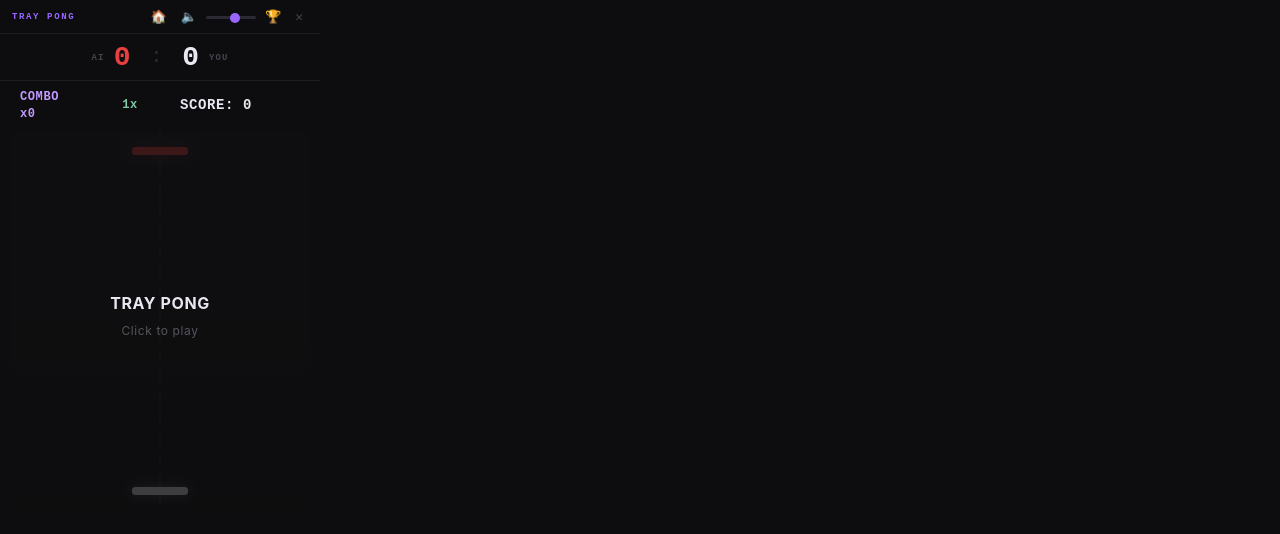
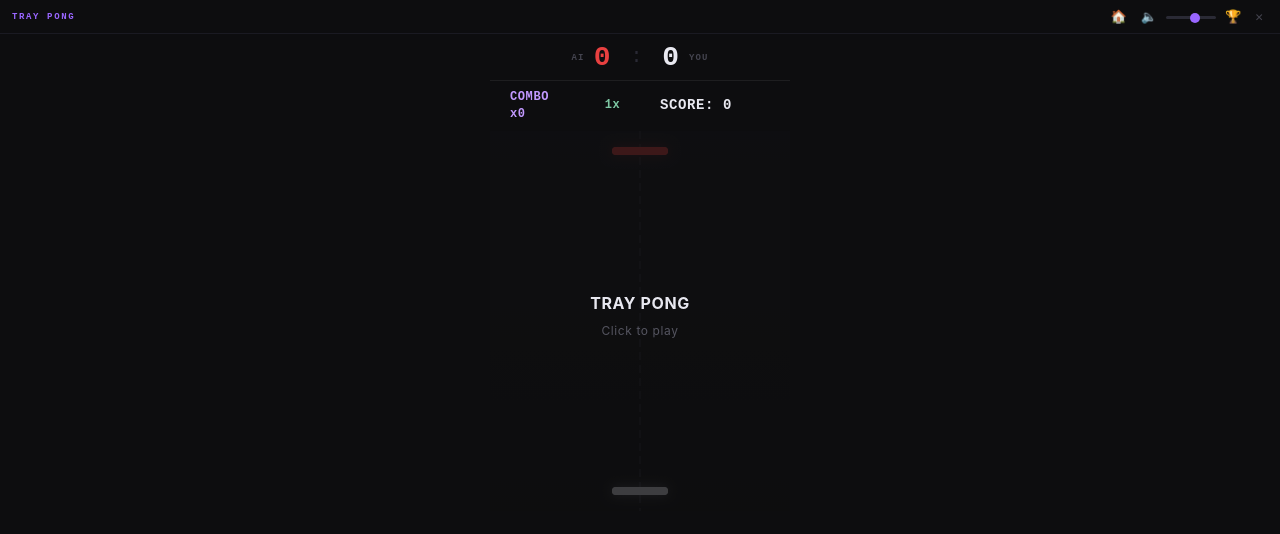
Before and after one commit to ZeroDarkHub/traypong, a React (Create React App) app: page / in a window 1280 px wide. Both pictures are taken after a click on the button "Play Now". Shown: the top 534 px of the page. Built offline with nearby package versions, Linux system fonts and the light colour scheme.

Commit message:
Fix browser game centering - remove Electron width constraints and add proper flex centering

```diff
--- a/src/App.css
+++ b/src/App.css
@@ -49,10 +49,16 @@ html, body, #root {
 .app {
   display: flex;
   flex-direction: column;
+  width: 100%;
+  min-height: 100vh;
+  background: var(--color-bg);
+  overflow: hidden;
+}
+
+/* Electron-specific sizing */
+.app[data-electron="true"] {
   width: 320px;
   height: 520px;
-  background: var(--color-bg);
-  overflow: hidden;
   border-radius: 12px;
   /* Subtle border for when window has no frame */
   box-shadow: inset 0 0 0 1px rgba(255,255,255,0.05);
@@ -69,6 +75,7 @@ html, body, #root {
   flex: 1;
   position: relative;
   overflow: hidden;
+  width: 100%;
 }
 
 /* ─── Views ────────────────────────────────────────────────────────────────── */
@@ -77,6 +84,14 @@ html, body, #root {
 .view-landing {
   position: absolute;
   inset: 0;
+}
+
+.view-game {
+  display: flex;
+  justify-content: center;
+  align-items: flex-start;
+  width: 100%;
+  height: 100%;
   animation: view-enter 0.18s ease-out;
 }
 
@@ -84,6 +99,12 @@ html, body, #root {
   overflow: auto;
   width: 100vw;
   height: 100vh;
+}
+
+.view-leaderboard {
+  overflow: hidden;
+  display: flex;
+  flex-direction: column;
 }
 
 @keyframes view-enter {
--- a/src/App.jsx
+++ b/src/App.jsx
@@ -92,7 +92,9 @@ export default function App() {
 
         {view === VIEW.GAME && (
           <div className="view-game">
-            <GameCanvas onGameOver={handleGameOver} />
+            <div style={{ display: "flex", justifyContent: "center", width: "100%" }}>
+              <GameCanvas onGameOver={handleGameOver} />
+            </div>
           </div>
         )}
 
--- a/src/components/GameCanvas/GameCanvas.css
+++ b/src/components/GameCanvas/GameCanvas.css
@@ -7,6 +7,7 @@
   align-items: center;
   background: #0d0d0f;
   height: 100%;
+  margin: 0 auto;
 }
 
 /* ─── Score Bar ────────────────────────────────────────────────────────────── */
```
